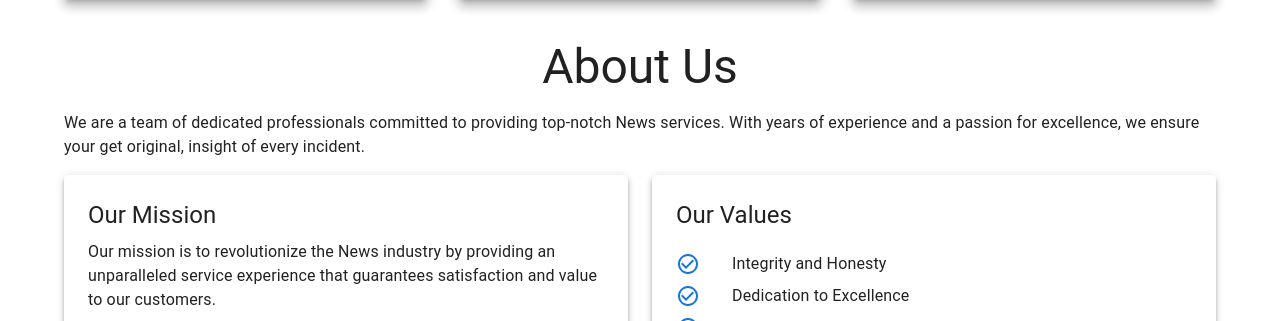
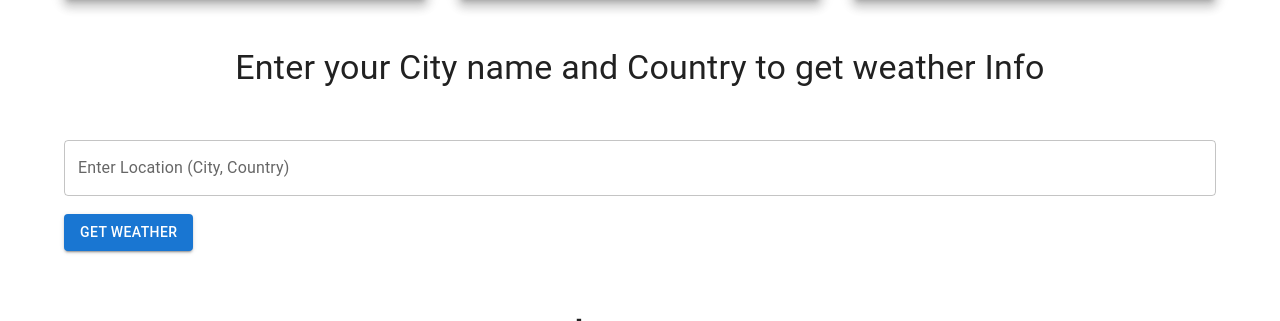
Before and after one commit to mchowdhury2023/your-daily-news, a React (Vite) app: page / in a window 1280 px wide. Shown: the part 568-889 px from the top of the page. Built offline with nearby package versions, Linux system fonts and the light colour scheme; no server answers.

Commit message:
added weather information funationality

```diff
--- a/src/Pages/Home/Home.jsx
+++ b/src/Pages/Home/Home.jsx
@@ -23,6 +23,7 @@ import HomepageArticles from '../Aricles/HomepageArticles'
 import HomePageSubscription from '../../Subscription/HomePageSubscription'
 import { AuthContext } from '../../providers/AuthProvider'
 import SubscriptionModal from './SubscriptionModal'
+import WeatherForm from '../Weather/WeatherForm'
 
 const Home = () => {
   const [showModal, setShowModal] = useState(false);
@@ -67,6 +68,9 @@ const Home = () => {
       <div>
         {/* <SubscriptionPlans></SubscriptionPlans> */}
         <HomePageSubscription></HomePageSubscription>
+      </div>
+      <div>
+        <WeatherForm></WeatherForm>
       </div>
       <div>
       <Box sx={{ py: 5, px: { xs: 2, sm: 3, md: 4 } }}>
--- /dev/null
+++ b/src/Pages/Weather/WeatherForm.jsx
@@ -0,0 +1,85 @@
+import React, { useState } from 'react';
+import { TextField, Button, Alert, Typography, Card, CardContent, Container, Grid } from '@mui/material';
+import axios from 'axios';
+import useAxiosPublic from '../../hooks/useAxiosPublic';
+
+function WeatherForm() {
+  const [location, setLocation] = useState('');
+  const [error, setError] = useState('');
+  const [weather, setWeather] = useState(null);
+
+  const axiosPublic = useAxiosPublic();
+
+  const handleChange = (event) => {
+    setLocation(event.target.value);
+    setError('');
+  };
+
+  const handleSubmit = async (event) => {
+    event.preventDefault();
+    const match = location.match(/^[a-zA-Z]+, [a-zA-Z]+$/);
+    if (!match) {
+      setError('Please enter a valid format (city, country)');
+      return;
+    }
+    try {
+      const response = await axiosPublic.post('/getWeather', { location });
+      setWeather(response.data);
+      setError('');
+    } catch (error) {
+        console.error('Error fetching weather data:', error);
+        setError('Failed to fetch weather data');
+    }
+  };
+
+  return (
+    <Container>
+        <Typography variant="h4" align="center" sx={{ mt: 6, mb: 2 }}>
+        Enter your City name and Country to get weather Info
+      </Typography>
+            <Grid container spacing={4} justifyContent="center">
+                <Grid item xs={12}>
+                    <form onSubmit={handleSubmit} style={{ margin: '20px 0' }}>
+                        <TextField
+                            label="Enter Location (City, Country)"
+                            variant="outlined"
+                            value={location}
+                            onChange={handleChange}
+                            fullWidth
+                            margin="normal"
+                        />
+                        <Button type="submit" variant="contained" color="primary" style={{ marginTop: '10px' }}>
+                            Get Weather
+                        </Button>
+                    </form>
+                    {error && <Alert severity="error">{error}</Alert>}
+                    {weather && (
+                <Grid item xs={12}>
+                    <Grid container justifyContent="center">
+                        <Grid item xs={12} md={8} lg={6}> {/* Adjust md and lg sizes as needed */}
+                            <Card variant="outlined" style={{ marginTop: '20px' }}>
+                                <CardContent>
+                                    <Typography variant="h5" component="h2">
+                                        Weather in {weather.name}
+                                    </Typography>
+                                    <Typography color="textSecondary">
+                                        Temperature: {(weather.main.temp - 273.15).toFixed(2)} °C
+                                    </Typography>
+                                    <Typography variant="body2" component="p">
+                                        Weather: {weather.weather[0].main}
+                                        <br />
+                                        Description: {weather.weather[0].description}
+                                    </Typography>
+                                </CardContent>
+                            </Card>
+                        </Grid>
+                    </Grid>
+                </Grid>
+            )}
+                </Grid>
+            </Grid>
+        </Container>
+  );
+}
+
+export default WeatherForm;
```
